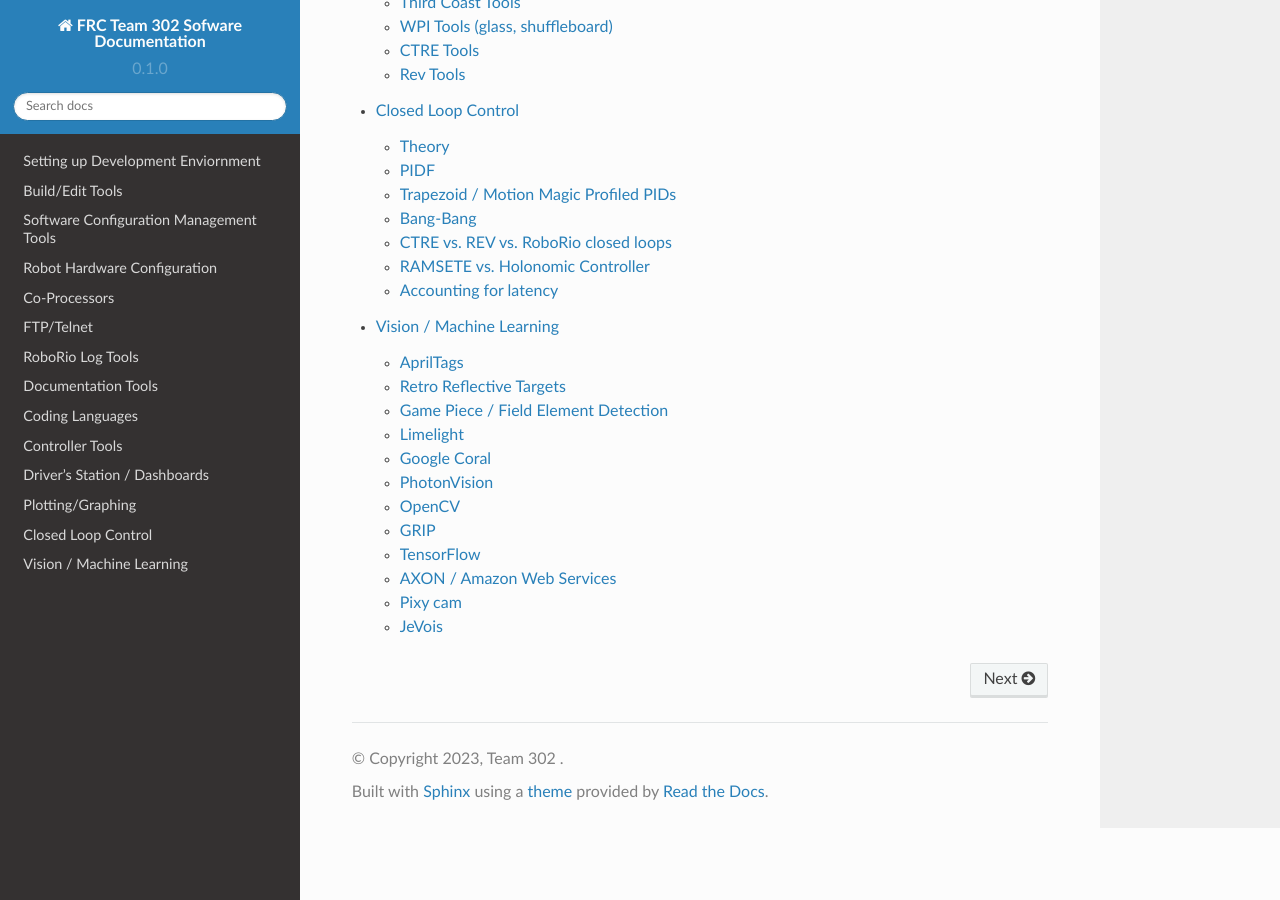
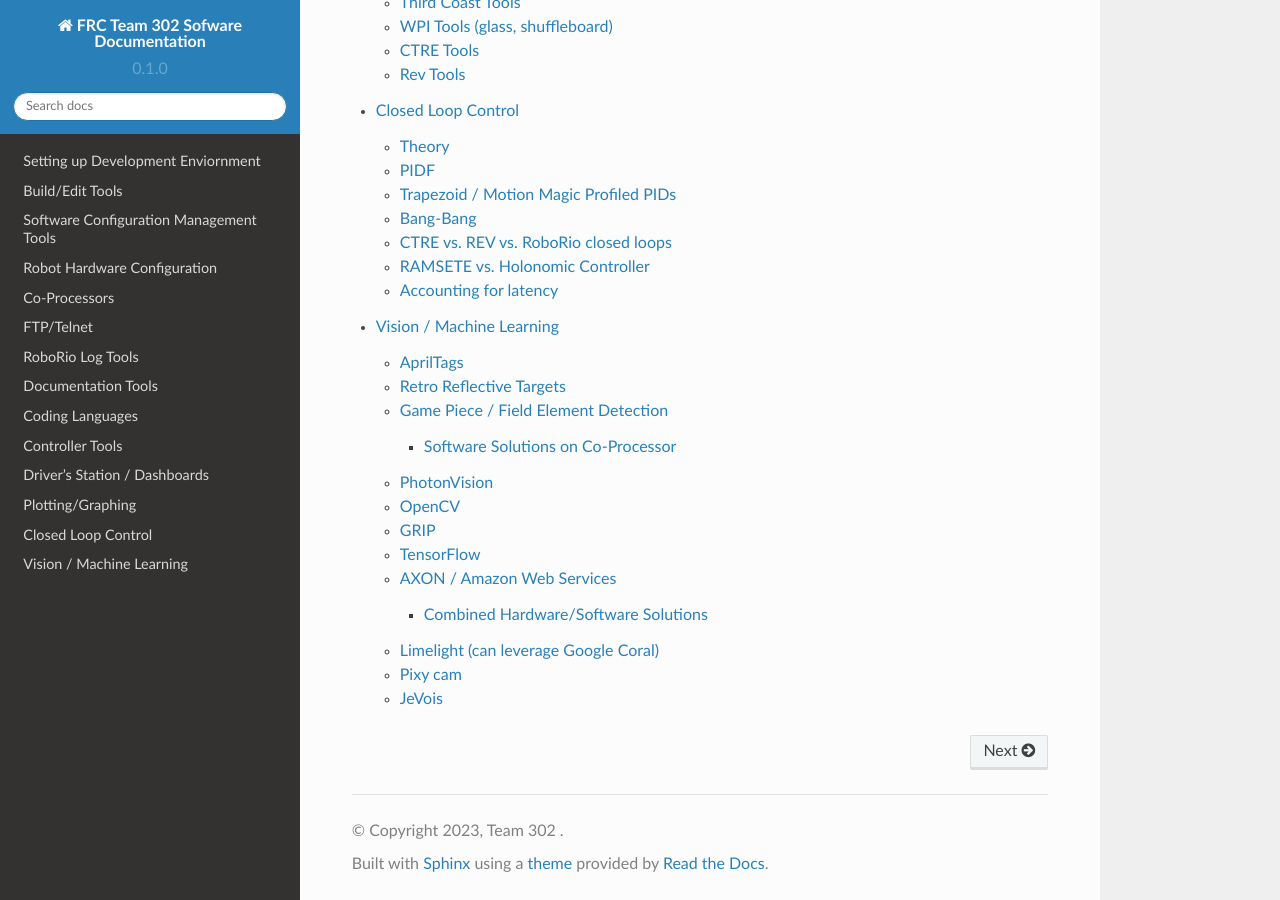
Before and after one commit to Team302/Team302Doco, a Sphinx documentation site: the page built from docs/source/index.rst, in a window 1280 px wide and 900 px high, scrolled down 2336 px. Built offline with Sphinx 7.4.7 and the Read the Docs theme 2.0.0, drawn with Linux system fonts in a browser that asks for light colours.

Commit message:
Update vision.rst

```diff
--- a/docs/source/vision.rst
+++ b/docs/source/vision.rst
@@ -1,72 +1,80 @@
+###############################
+Vision / Machine Learning
+###############################
 
-Vision / Machine Learning
-=========================
+***************************
+Target Types
+**************************
 
 AprilTags
-------------
+##############
 
 TODO: pull doco
 
 
 Retro Reflective Targets
----------------------------
+##########################
 
 TODO: pull doco
 
 Game Piece / Field Element Detection
--------------------------------------
+######################################
 
 TODO: pull doco
 
 
-
-Limelight
------------------
-
-  TODO: pull doco
-
-Google Coral
--------------------
-
-TODO: pull doco
-
+***************************************
+Software Solutions on Co-Processor
+***************************************
 
 PhotonVision
----------------------------------------
+######################################
 
 TODO:  pull doco
 This needs a co-processor or runs on a LimeLight.
 
+
 OpenCV
-----------------------------------
+######################################
 
 TODO: pull doco
 This needs a co-processor (or technically can run on the RoboRio but don't).
 
 GRIP
-----------------------------------
+######################################
 
 TODO:  pull doco
 This needs a co-processor (or technically can run on the RoboRio but don't).
 
 
 TensorFlow
------------------------------------
+######################################
 
 TODO:  pull doco
 This needs a co-processor.
 
 AXON / Amazon Web Services
---------------------------
+######################################
 
 TODO: pull doco
 
+
+***************************************
+Combined Hardware/Software Solutions
+***************************************
+
+Limelight (can leverage Google Coral)
+######################################
+
+  TODO: pull doco
+
+
 Pixy cam
--------------
+######################################
 
 TODO: pull doco
 
 JeVois
--------
+######################################
 
 TODO: pull doco
```
